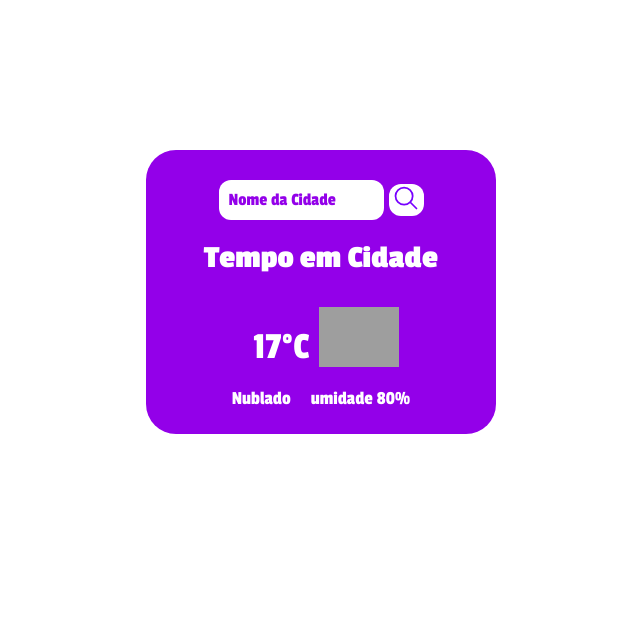
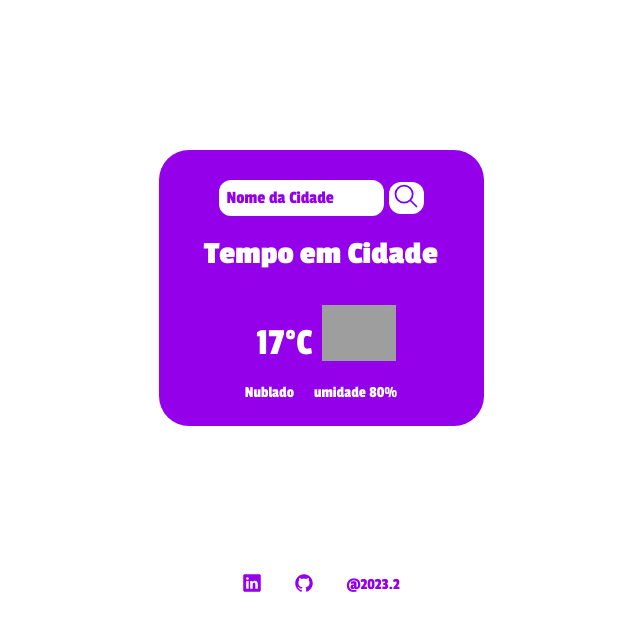
Before and after one commit to JoaoPedro0116/tempo.api, a plain HTML site: page index.html in a window 1280 px wide. Shown: the whole page, without its empty margins (319-959 px from the left). Drawn offline with nearby package versions, Linux system fonts and the light colour scheme; grey boxes are pictures that could not be loaded.

Commit message:
Add files via upload

```diff
--- a/index.html
+++ b/index.html
@@ -16,7 +16,7 @@
       </div>
      <h1 id="nome-cidade" class="cidade">Tempo em Cidade</h1>
      <div class="center">
-        <p id="celsius" class="temp"> 17°C</p>
+        <p id="celsius" class="temp">17°C</p>
      <img src="https://openweathermap.org/img/wn/04n.png" alt="icone-tempo" class="icone">
      </div>
      <div class="down">
@@ -29,9 +29,9 @@
 
   <footer>
     <ul>
-      <li>create</li>
-      <li>ddbd</li>
-      <li>dbd</li>
+      <li><a href="https://github.com/JoaoPedro0116?tab=repositories" target="_blank"><ion-icon name="logo-linkedin" class="icon-link"></ion-icon></a></li>
+      <li><ion-icon name="logo-github" class="icon-git"></ion-icon></li>
+      <li>@2023.2</li>
     </ul>
   </footer>
 </body>
--- a/style.css
+++ b/style.css
@@ -14,7 +14,7 @@
 
 .container{
     border: none;
-    width: 350px;
+    width: 325px;
     height: auto;
     margin: 150px auto;
     padding: 15px;
@@ -23,7 +23,7 @@
 
 }
  .input-cidade{
-    padding: 10px;
+    padding: 8px;
     font-size: 18px;
     outline: none;
     border-radius: 12px;
@@ -40,6 +40,11 @@ input::placeholder {
     background-color: rgb(255, 255, 255);
     margin-left: 5px;
     border: none;
+}
+#icone-buscar:hover{
+    color: rgb(69, 69, 69);
+    transition: all 0.2s;
+
 }
 #icone-buscar{
     color: rgb(119, 0, 255);
@@ -64,6 +69,9 @@ h1{
     font-size: 2.4em;
 
 }
+.term{
+    font-size: 30px;
+}
 .icone{
   width: 25%;
 }
@@ -77,6 +85,20 @@ h1{
     justify-content: center;
 }
 p{
-    font-size: 1.2em;
+    font-size: 1em;
     margin: 10px;
 }
+ul{
+    display: flex;
+    list-style: none;
+    gap: 2em;
+    justify-content: center;
+}
+a, li, .icon-git, .icon-link{
+    color: rgb(147, 0, 233);
+    text-decoration: none;
+}
+.icon-git, .icon-link{
+    font-size: 20px;
+    margin-top: -3px;
+}
```
